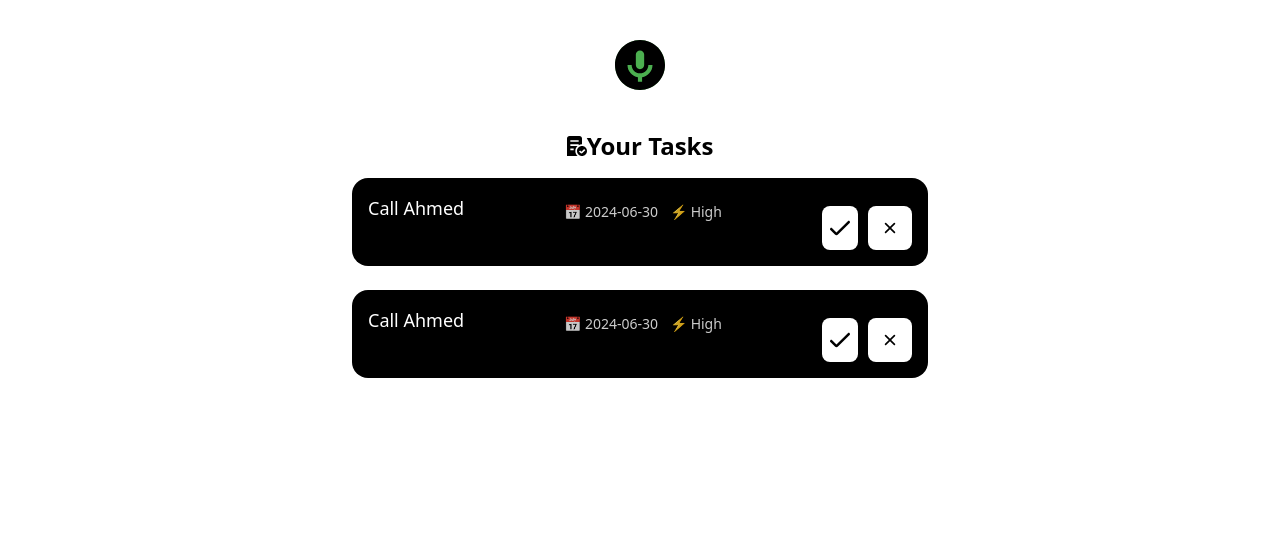
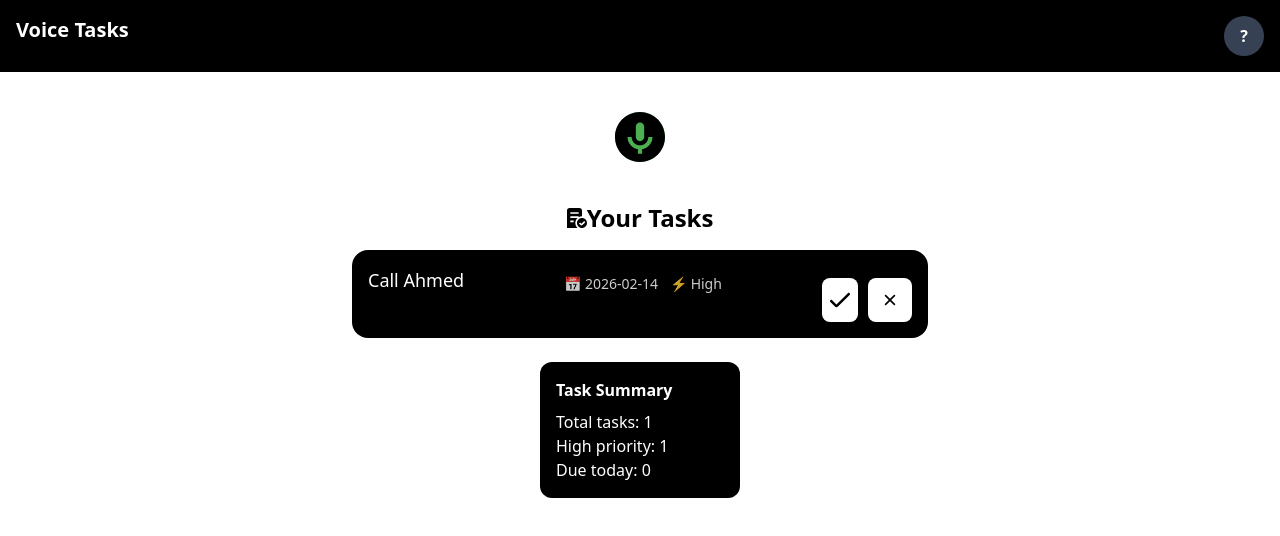
Before and after one commit to fiza-n/VoicetoNotes, a React app in the folder frontend/: page / in a window 1280 px wide. Shown: the top 536 px of the page. Built offline with nearby package versions, Linux system fonts and the light colour scheme; no server answers; the HTML template or start-up script is replaced by a standard one.

Commit message:
Header Complete

```diff
--- a/frontend/src/App.jsx
+++ b/frontend/src/App.jsx
@@ -1,11 +1,10 @@
-import TaskDashboard from "./components/TaskDashboard";
-import VoiceRecorder from "./components/VoiceRecorder";
+
+import Dashboard from "./pages/Dashboard";
 
 function App() {
   return (
     <>
-    <VoiceRecorder />
-    <TaskDashboard />
+    <Dashboard />
     </>
   );
 }
--- /dev/null
+++ b/frontend/src/components/Header.jsx
@@ -0,0 +1,11 @@
+import UserProfileDropdown from "./UserProfileDropdown";
+
+export default function Header({ user }) {
+  return (
+    <header className="flex justify-between p-4 bg-black text-white">
+      <h1 className="text-xl font-bold">Voice Tasks</h1>
+
+      {user && <UserProfileDropdown user={user} onLogout={() => console.log("logout")} />}
+    </header>
+  );
+}
--- a/frontend/src/components/SummaryCard.jsx
+++ b/frontend/src/components/SummaryCard.jsx
@@ -1,10 +1,22 @@
-export default function TaskSummary({ tasks }) {
+export default function TaskSummary({ tasks = [] }) {
   const total = tasks.length;
   const high = tasks.filter(t => t.priority === "High").length;
-  const dueToday = tasks.filter(t => t.dueDate === "Today").length;
+
+  const today = new Date();
+  function isDueToday(due) {
+    if (!due) return false;
+    const d = new Date(due);
+    return (
+      d.getFullYear() == today.getFullYear() &&
+      d.getMonth() == today.getMonth() &&
+      d.getDate() == today.getDate()
+    );
+  }
+
+  const dueToday = tasks.filter(t => isDueToday(t.dueDate)).length;
 
   return (
-    <div className="bg-black text-white p-4 rounded-xl mb-4">
+    <div className="bg-black text-white w-50 p-4 rounded-xl mb-4">
       <h3 className="font-bold mb-2">Task Summary</h3>
       <p>Total tasks: {total}</p>
       <p>High priority: {high}</p>
--- a/frontend/src/components/TaskDashboard.jsx
+++ b/frontend/src/components/TaskDashboard.jsx
@@ -2,6 +2,8 @@ import { useState } from "react";
 import axios from "axios";
 import TaskCard from "./TaskCard";
 import taskIcon from "../assets/tasklistIcon.svg";
+import SummaryCard from "./SummaryCard";
+
 
 export default function TaskDashboard() {
   const [tasks, setTasks] = useState([
@@ -9,15 +11,11 @@ export default function TaskDashboard() {
         id:'td1',
         title:'Call Ahmed',
         priority: 'High',
-        dueDate: '2024-06-30'
+        dueDate: '2026-02-14'
     },
-    {
-        id:'td2',
-        title:'Call Ahmed',
-        priority: 'High',
-        dueDate: '2024-06-30'
-    },
+
   ]);
+
 
   // called after voice upload finishes
   const handleVoiceResponse = async (audioBlob) => {
@@ -41,7 +39,8 @@ export default function TaskDashboard() {
   };
 
   return (
-    <div>
+    <div className="flex justify-center items-center flex-col">
+
       <h2 className="flex justify-center items-center text-2xl font-bold "> <img src={taskIcon} height={20} width={20} alt="" /> Your Tasks </h2>
     <div className="flex justify-center flex-col gap-0 items-center mt-4">
       {tasks.length === 0 && <div className="bg-black p-4 w-xl text-white text-center rounded-2xl mb-12 all-ease-in-out duration-200"><p className="font-bold text-lg">No tasks yet…</p></div> }
@@ -55,6 +54,7 @@ export default function TaskDashboard() {
         />
       ))}
       </div>
+      {tasks.length !== 0 && <SummaryCard tasks = {tasks} />}
     </div>
   );
 }
--- /dev/null
+++ b/frontend/src/components/UserProfileDropdown.jsx
@@ -0,0 +1,51 @@
+import { useState, useRef, useEffect } from "react";
+
+export default function UserProfileDropdown({ user, onLogout }) {
+  const [open, setOpen] = useState(false);
+  const ref = useRef(null);
+
+  // close dropdown when clicking outside
+  useEffect(() => {
+    const handleClickOutside = (e) => {
+      if (ref.current && !ref.current.contains(e.target)) {
+        setOpen(false);
+      }
+    };
+
+    document.addEventListener("mousedown", handleClickOutside);
+    return () =>
+      document.removeEventListener("mousedown", handleClickOutside);
+  }, []);
+
+  return (
+    <div className="relative" ref={ref}>
+      {/* Avatar button */}
+      <button
+        onClick={() => setOpen(!open)}
+        className="w-10 h-10 rounded-full bg-gray-700 text-white font-bold"
+        aria-haspopup="true"
+        aria-expanded={open}
+        title={user?.name || "User"}
+      >
+        {(user && user.name) ? user.name.charAt(0).toUpperCase() : "?"}
+      </button>
+
+      {/* Dropdown */}
+      {open && (
+        <div className="absolute right-0 mt-2 w-56 bg-black text-white rounded-xl shadow-lg p-4">
+          <div className="mb-3 border-b border-gray-700 pb-2">
+            <p className="font-bold">{user?.name || "User"}</p>
+            <p className="text-sm opacity-70">{user?.email || ""}</p>
+          </div>
+
+          <button
+            className="w-full text-left hover:bg-gray-800 p-2 rounded-lg"
+            onClick={onLogout}
+          >
+            Logout
+          </button>
+        </div>
+      )}
+    </div>
+  );
+}
--- a/frontend/src/pages/Dashboard.jsx
+++ b/frontend/src/pages/Dashboard.jsx
@@ -1,9 +1,31 @@
-import React from 'react'
+import { useEffect, useState } from "react";
+import Header from "../components/Header";
+import TaskDashboard from "../components/TaskDashboard";
+import VoiceRecorder from "../components/VoiceRecorder";
 
-const Dashboard = () => {
+export default function Dashboard() {
+  const [user, setUser] = useState([
+    {
+      name: "Arbaz Khan",
+      email: "arbaz@gmail.com"
+    }
+  ]);
+
+  useEffect(() => {
+    // fetch user info from backend
+    fetch("/api/me")
+      .then(res => res.json())
+      .then(data => setUser(data))
+      .catch(err => console.error(err));
+  }, []);
+
+  if (!user) return <div>Loading...</div>;
+
   return (
-    <div>Dashboard</div>
-  )
+    <div>
+      <Header user={user} onLogout={() => console.log("logout")} />
+        <VoiceRecorder/>
+      <TaskDashboard />
+    </div>
+  );
 }
-
-export default Dashboard
```
